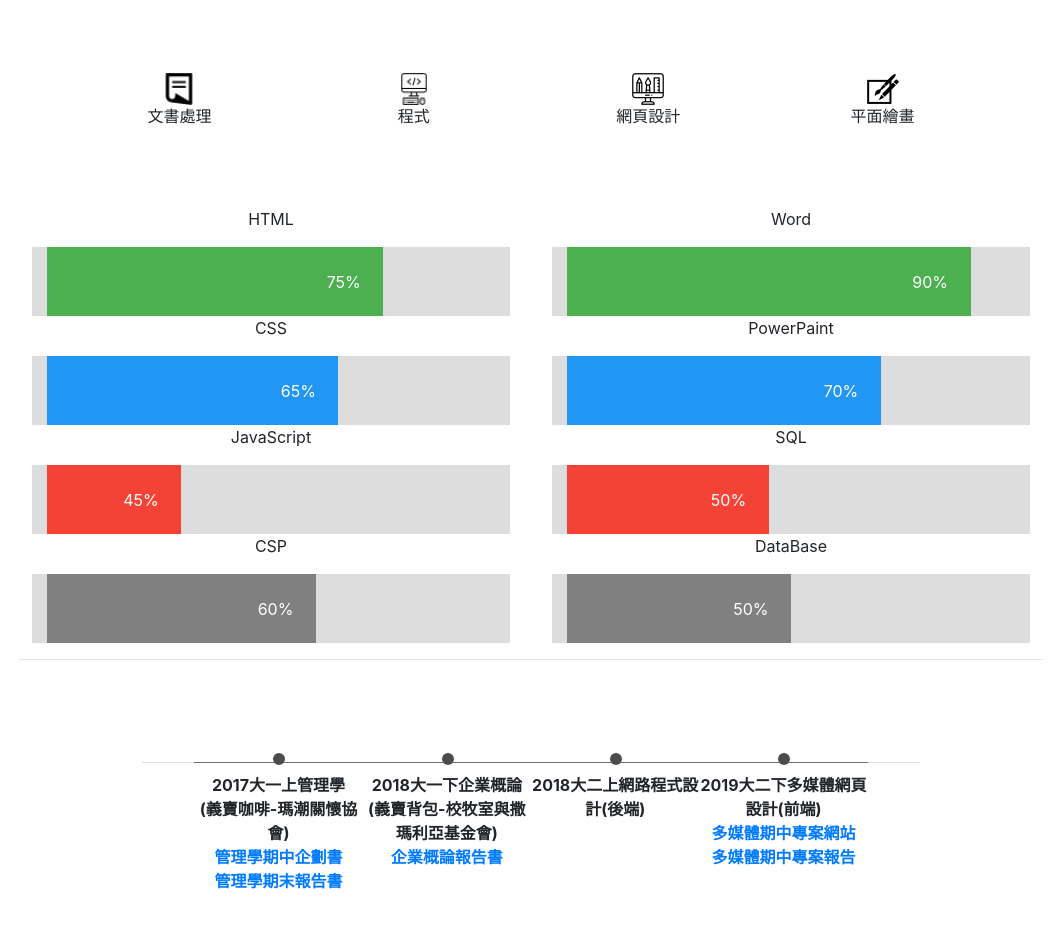
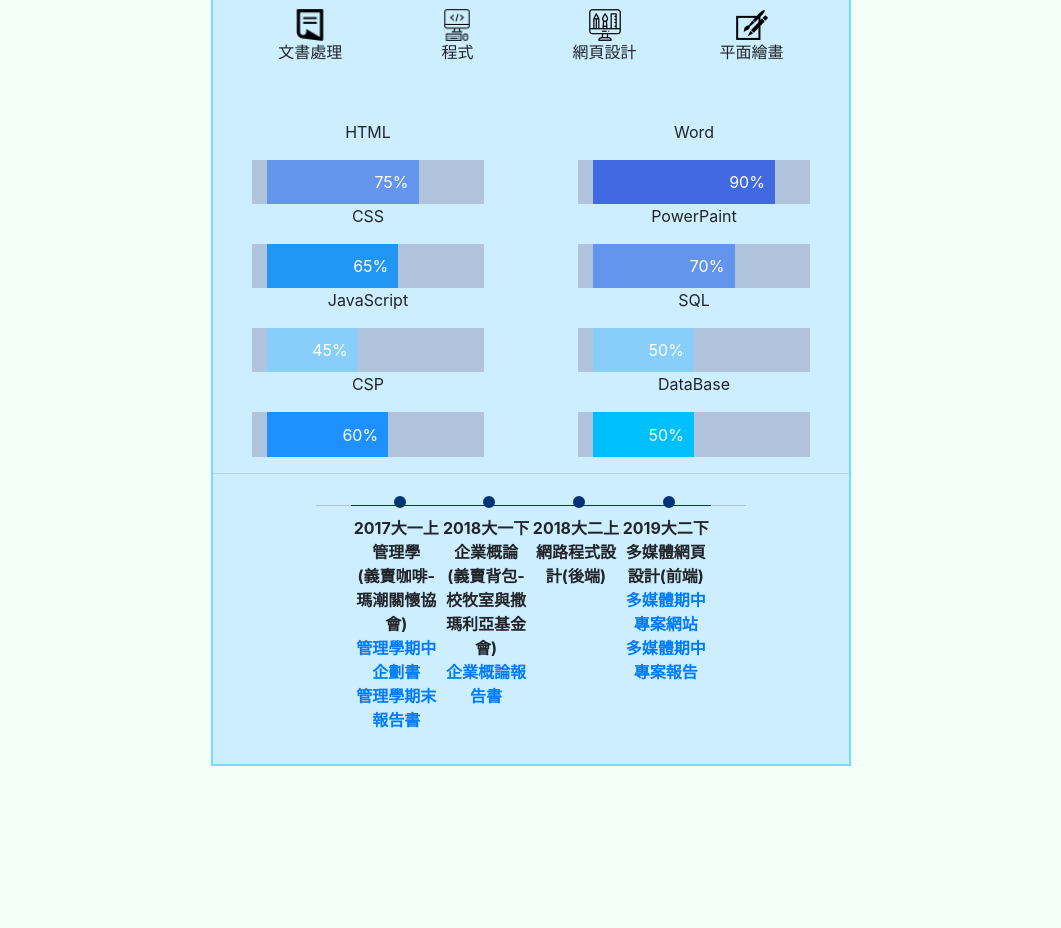
Before and after one commit to xyzlions/MyResume, a plain HTML site: page index.html in a window 1280 px wide. Shown: the part 828-1756 px from the top of the page, without its empty margins (109-1170 px from the left). After the commit the page ends 1594 px from the top, so only its background shows below. Drawn offline with nearby package versions, Linux system fonts and the light colour scheme.

Commit message:
Add files via upload

```diff
--- a/assets/css/style.css
+++ b/assets/css/style.css
@@ -1,11 +1,14 @@
+body
+{
+background-color:   #F5FFFA;
+}
 .time-horizontal {
 list-style-type: none;
-    border-top: 1px solid #707070;
+border-top: 1px solid #003377;
 max-width: 800px;
 padding: 0px;
 margin: 5%;
 }
-
 .time-horizontal li {
 float: left;
 position: relative;
@@ -13,7 +16,6 @@
 width: 25%;
 padding-top: 10px;
 }
-
 .time-horizontal li b:before {
 content: '';
 position: absolute;
@@ -21,48 +23,54 @@
 left: 47%;
 width: 12px;
 height: 12px;
-    border: 2px solid #4c4c4c;
+border: 2px solid   #003377;
 border-radius: 8px;
-    background: #4c4c4c;
+background:   #003377;
 }
-
+aside.top
+{
+position: fixed;
+left:5em;
+top:80%;
+width: 15em;
+z-index: 1;
+}
 img.pho
 {
 width: 150px;
 height: 150px;
 border-radius: 50%;
-border-color: #3d3d3d;
-border:2pt solid;
+
+border:1pt #00BBFF dotted;
 }
 img.logo
 {
-
 height: 200px;
-
 }
 div.paper
 {
-margin:0% 10% 0% 10%;
+	border:2pt #77DDFF solid;
+margin:0% 25% 0% 25%;
 text-align:center;
+background-color: #CCEEFF;
 }
 div.expernince
 {
-	margin: 10%;
+margin: 5%;
 }
 div.profile
 {
 font-family: "微軟正黑體";
 text-align: center;
 padding: 2%;
-
-box-shadow: 0 0 5em #fef0b7 inset;
+box-shadow: 0 0 5em #87CEFA inset;
+margin: 1%;
 }
 div.info
 {
 font-family: "微軟正黑體";
 text-align: center;
 padding: 2%;
-
 }
 div.skill
 {
@@ -78,31 +86,79 @@ div.able
 }
 div.able:hover
 {
-	background-color: #fef0b7;
+background-color:#87CEFA;
 }
 div.skillbar
 {
 columns:2;
 }
 *{box-sizing: border-box}
-
-.container {
-  width: 95%;
-  background-color: #ddd;
+.container
+{
+width: 75%;
+background-color:   #B0C4DE;
 
 }
-
-.skills {
+.skills
+{
 text-align: right;
 padding: 5%;
 color: white;
+
 }
+.html
+{
+width: 75%;
+background-color: #6495ED;
 
-.html {width: 75%; background-color: #4CAF50;}
-.css {width: 65%; background-color: #2196F3;}
-.js {width: 30%; background-color: #f44336;}
-.CSP {width: 60%; background-color: #808080;}
-.Word {width: 90%; background-color: #4CAF50;}
-.PPT {width: 70%; background-color: #2196F3;}
-.SQL {width: 45%; background-color: #f44336;}
-.DBS {width: 50%; background-color: #808080;}
+}
+.css
+{
+width: 65%;
+background-color: #2196F3;
+
+}
+.js
+{
+width: 45%;
+background-color:   #87CEFA;
+
+}
+.CSP
+{
+width: 60%;
+background-color: #1E90FF;
+
+}
+.Word
+{
+width: 90%;
+background-color: #4169E1;
+
+}
+.PPT
+{
+width: 70%;
+background-color: #6495ED;
+
+}
+.SQL
+{
+width: 50%;
+background-color:  #87CEFA;
+
+}
+.DBS
+{
+width: 50%;
+background-color: #00BFFF;
+
+}
+.clearfix:after /*讓圖片浮動後不脫離背景*/
+{
+content:".";
+display: block;
+height: 0;
+clear:both;
+visibility: hidden;
+}
```
Lines whose indentation alone changed are shown as unchanged.
